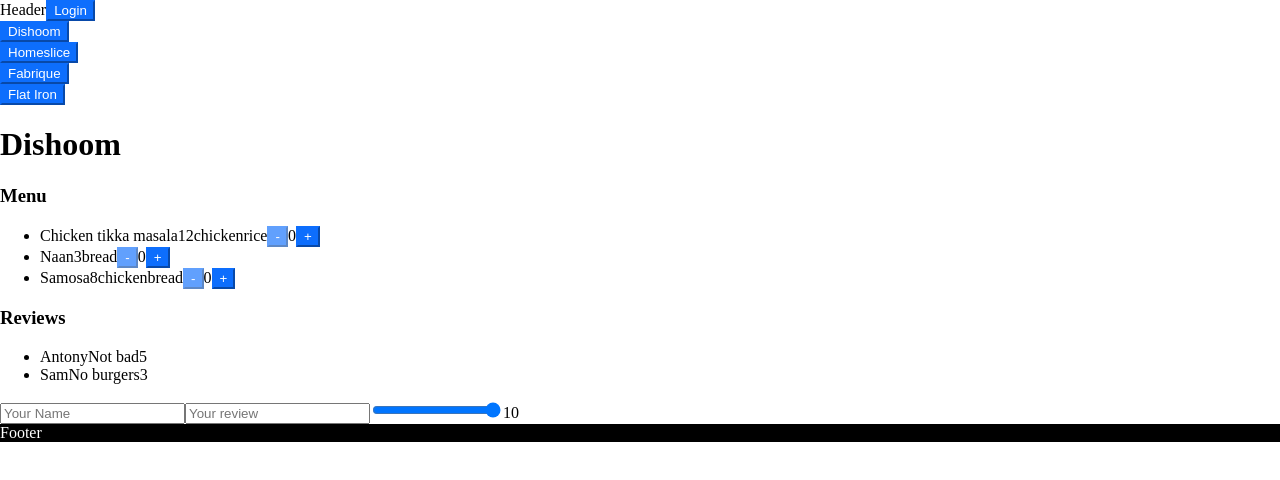
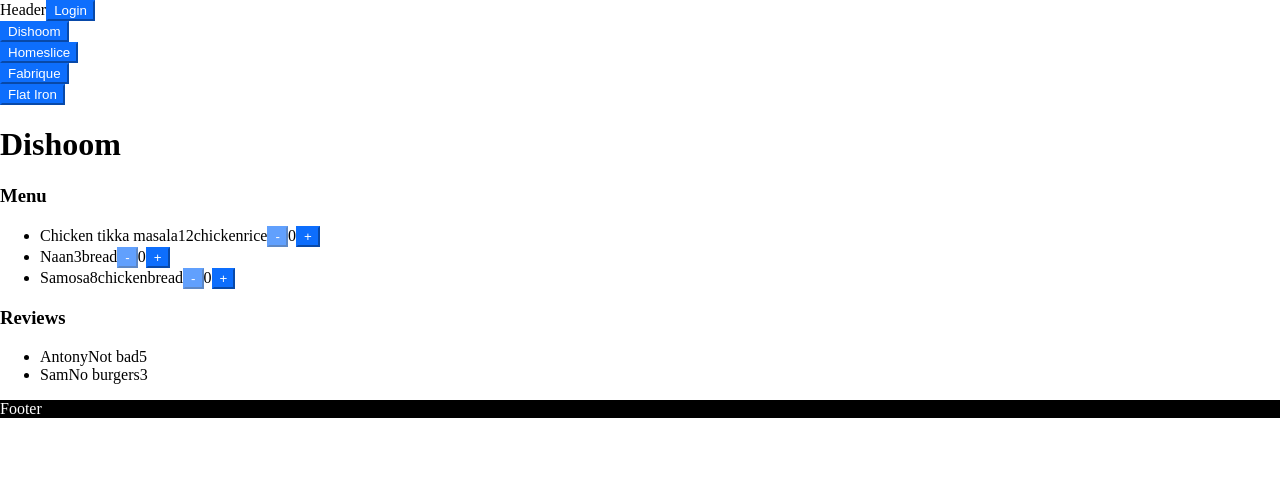
Before and after one commit to DaniilDorovenko/restaurants-app, a React (Vite) app: page / in a window 1280 px wide. Shown: the top 480 px of the page. Built offline with nearby package versions, Linux system fonts and the light colour scheme.

Commit message:
review form is hidden for unauthorized

```diff
--- a/src/components/header/component.jsx
+++ b/src/components/header/component.jsx
@@ -7,8 +7,6 @@
 
 export const Header = () => {
     const { setUser, user } = useContext(UserContext);
-    // const {user} = useContext(UserContext);
-    console.log(user);
     return (
         <header>
             Header
@@ -16,7 +14,6 @@
             <><Button onClick={() => setUser({ name: '', email: '' })}>Logout </Button><span>{user.name}</span></>:
             <Button onClick={() => setUser({ name: 'Ivan', email: 'ivan@mail.ru' })}>Login</Button>
             }
-
         </header>
     )
 };
--- a/src/components/restaurant/component.jsx
+++ b/src/components/restaurant/component.jsx
@@ -5,14 +5,13 @@
 import { UserContext } from "../contexts/user";
 
 export const Restaurant = ({ restaurant }) => {
-    // const {user} = useContext(UserContext);
-    // console.log(user);
+    const {user} = useContext(UserContext);
     return (
         <div>
             <h1>{restaurant.name}</h1>
             <Menu menu={restaurant.menu} />
             <Reviews reviews={restaurant.reviews} />
-            <ReviewForm />
+            {user.name?<ReviewForm user={user}/>:''}
         </div>
     )
 };
--- a/src/components/review-form/component.jsx
+++ b/src/components/review-form/component.jsx
@@ -1,5 +1,7 @@
 
 import { useReducer } from 'react';
+import { useContext } from "react";
+import { UserContext } from "../contexts/user";
 
 function reducer(state, action) {
     switch (action.type) {
@@ -25,13 +27,16 @@
     throw Error('Unknown action: ' + action.type);
 }
 
-const initialState = {
-    name: '',
-    text: '',
-    rating: 10,
-};
 
 export const ReviewForm = () => {
+    const {user} = useContext(UserContext);
+
+    const initialState = {
+        name: user.name||'',
+        text: '',
+        rating: 10,
+    };
+
     const [state, dispatch] = useReducer(reducer, initialState);
     const name_placeholder = 'Your Name';
     const text_placeholder = 'Your review';
```
